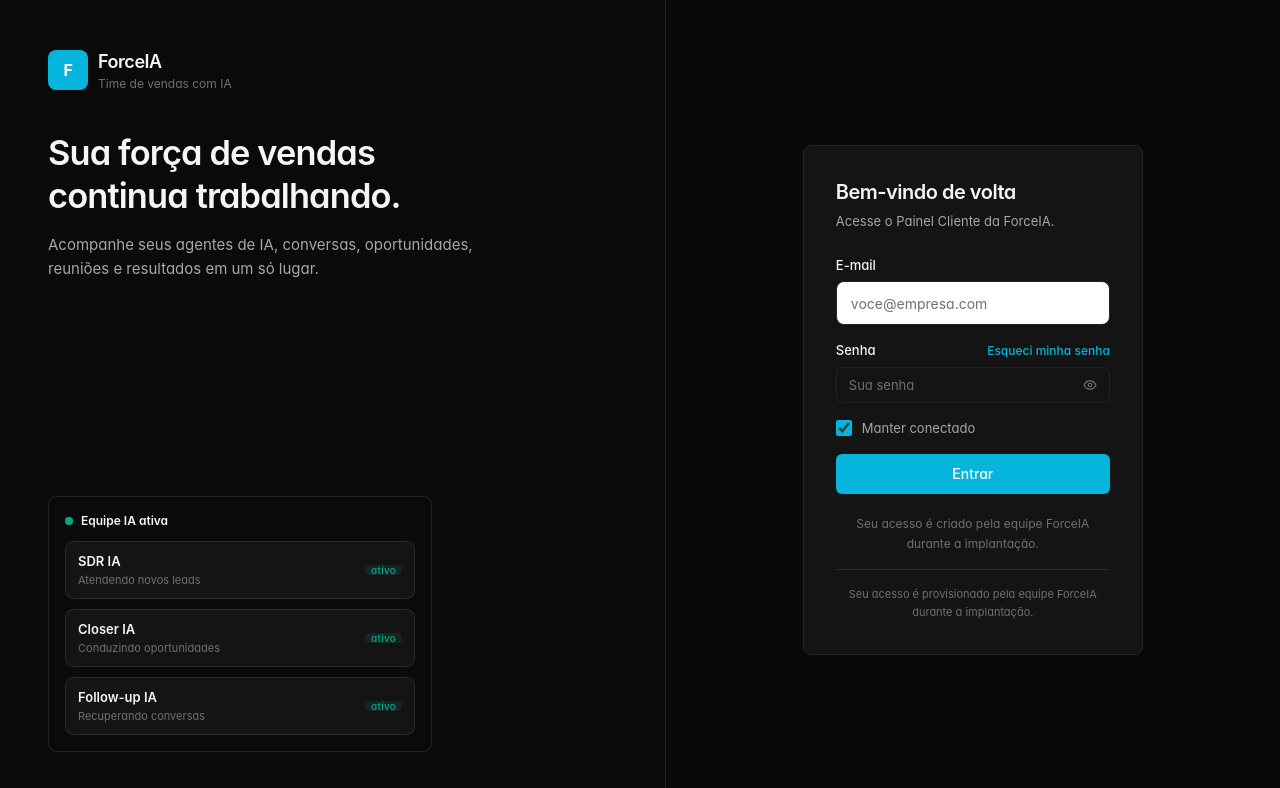
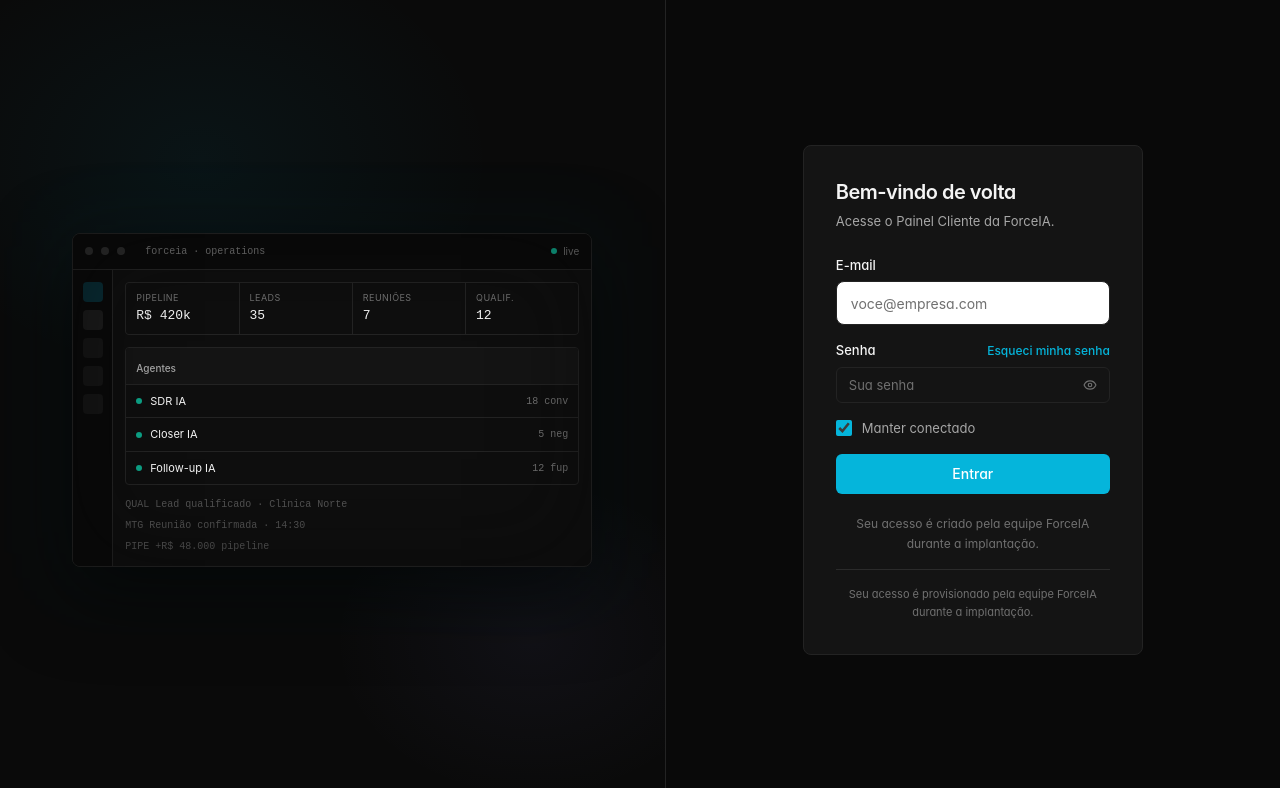
Before and after one commit to jvrm831720/forceia, a Next.js app in the folder dashboard/: page /login in a window 1280 px wide. Shown: the top 788 px of the page. Built offline with nearby package versions, Linux system fonts and the light colour scheme.

Commit message:
feat(auth): product preview panel for login (no marketing copy)

```diff
--- a/dashboard/components/auth/auth-brand-panel.tsx
+++ b/dashboard/components/auth/auth-brand-panel.tsx
@@ -1,96 +1,122 @@
-import { Badge } from "@/components/ui/badge";
-
-const AGENTS = [
-  {
-    name: "SDR IA",
-    role: "Atendendo novos leads",
-    status: "working" as const,
-  },
-  {
-    name: "Closer IA",
-    role: "Conduzindo oportunidades",
-    status: "working" as const,
-  },
-  {
-    name: "Follow-up IA",
-    role: "Recuperando conversas",
-    status: "working" as const,
-  },
-];
-
+/**
+ * Product visualization for auth — no marketing copy.
+ * Abstract composition of the ForceIA operations surface.
+ */
 export function AuthBrandPanel() {
   return (
-    <div className="relative flex h-full flex-col justify-between overflow-hidden p-8 lg:p-12">
-      {/* Soft ambient shapes */}
+    <div className="relative flex h-full min-h-screen flex-col">
       <div
-        className="pointer-events-none absolute -right-20 -top-20 h-64 w-64 rounded-full bg-brand/10 blur-3xl"
-        aria-hidden
-      />
-      <div
-        className="pointer-events-none absolute -bottom-16 -left-16 h-56 w-56 rounded-full bg-ai/10 blur-3xl"
+        className="pointer-events-none absolute inset-0"
+        style={{
+          background:
+            "radial-gradient(ellipse 80% 50% at 30% 20%, rgba(5,181,219,0.06) 0%, transparent 55%), radial-gradient(ellipse 60% 40% at 80% 80%, rgba(155,149,254,0.05) 0%, transparent 50%)",
+        }}
         aria-hidden
       />
 
-      <div className="relative">
-        <div className="mb-10 flex items-center gap-2.5">
-          <div className="flex h-10 w-10 items-center justify-center rounded-xl bg-brand text-white shadow-card">
-            <span className="font-display text-base font-bold tracking-tight">
-              F
-            </span>
-          </div>
-          <div className="leading-tight">
-            <div className="font-display text-lg font-semibold tracking-tight text-ink">
-              ForceIA
+      <div className="relative flex flex-1 items-center justify-center p-10 xl:p-14">
+        <div className="relative w-full max-w-[520px]">
+          <div
+            className="pointer-events-none absolute -inset-6 rounded-2xl opacity-40 blur-2xl"
+            style={{ background: "rgba(5,181,219,0.08)" }}
+            aria-hidden
+          />
+
+          <div className="relative overflow-hidden rounded-lg border border-[#232323] bg-[#0e0e0e] shadow-[0_24px_80px_rgba(0,0,0,0.55)]">
+            <div className="flex h-9 items-center gap-2 border-b border-[#232323] bg-[#090909] px-3">
+              <span className="h-2 w-2 rounded-full bg-[#2b2b2b]" />
+              <span className="h-2 w-2 rounded-full bg-[#2b2b2b]" />
+              <span className="h-2 w-2 rounded-full bg-[#2b2b2b]" />
+              <span className="ml-3 font-mono text-[10px] text-[#707070]">
+                forceia · operations
+              </span>
+              <span className="ml-auto flex items-center gap-1.5">
+                <span className="h-1.5 w-1.5 rounded-full bg-[#0da387]" />
+                <span className="text-[10px] text-[#707070]">live</span>
+              </span>
             </div>
-            <div className="text-[12px] text-ink-soft">
-              Time de vendas com IA
+
+            <div className="flex">
+              <div className="flex w-10 shrink-0 flex-col items-center gap-2 border-r border-[#232323] bg-[#090909] py-3">
+                <div className="h-5 w-5 rounded bg-[#05b5db]/20" />
+                {[1, 2, 3, 4].map((i) => (
+                  <div
+                    key={i}
+                    className={`h-5 w-5 rounded ${i === 1 ? "bg-[#1a1a1a]" : "bg-[#141414]"}`}
+                  />
+                ))}
+              </div>
+
+              <div className="min-w-0 flex-1 p-3">
+                <div className="mb-3 grid grid-cols-4 gap-px overflow-hidden rounded border border-[#232323] bg-[#232323]">
+                  {[
+                    { l: "Pipeline", v: "R$ 420k" },
+                    { l: "Leads", v: "35" },
+                    { l: "Reuniões", v: "7" },
+                    { l: "Qualif.", v: "12" },
+                  ].map((m) => (
+                    <div key={m.l} className="bg-[#0e0e0e] px-2.5 py-2">
+                      <p className="text-[9px] uppercase tracking-wider text-[#707070]">
+                        {m.l}
+                      </p>
+                      <p className="mt-0.5 font-mono text-[13px] font-medium tabular-nums text-[#f5f5f5]">
+                        {m.v}
+                      </p>
+                    </div>
+                  ))}
+                </div>
+
+                <div className="overflow-hidden rounded border border-[#232323]">
+                  <div className="border-b border-[#232323] bg-[#141414] px-2.5 py-1.5">
+                    <span className="text-[10px] font-medium text-[#a7a7a7]">
+                      Agentes
+                    </span>
+                  </div>
+                  {[
+                    { n: "SDR IA", s: "18 conv" },
+                    { n: "Closer IA", s: "5 neg" },
+                    { n: "Follow-up IA", s: "12 fup" },
+                  ].map((a) => (
+                    <div
+                      key={a.n}
+                      className="flex items-center justify-between border-b border-[#232323] px-2.5 py-2 last:border-0"
+                    >
+                      <div className="flex items-center gap-2">
+                        <span className="h-1.5 w-1.5 rounded-full bg-[#0da387]" />
+                        <span className="text-[11px] text-[#f5f5f5]">{a.n}</span>
+                      </div>
+                      <span className="font-mono text-[10px] text-[#707070]">
+                        {a.s}
+                      </span>
+                    </div>
+                  ))}
+                </div>
+
+                <div className="mt-3 space-y-1.5 opacity-70">
+                  {[
+                    "QUAL  Lead qualificado · Clínica Norte",
+                    "MTG   Reunião confirmada · 14:30",
+                    "PIPE  +R$ 48.000 pipeline",
+                  ].map((line) => (
+                    <p
+                      key={line}
+                      className="truncate font-mono text-[10px] text-[#707070]"
+                    >
+                      {line}
+                    </p>
+                  ))}
+                </div>
+              </div>
             </div>
           </div>
-        </div>
 
-        <h1 className="font-display text-3xl font-semibold leading-tight tracking-tight text-ink lg:text-[2.15rem]">
-          Sua força de vendas
-          <br />
-          continua trabalhando.
-        </h1>
-        <p className="mt-4 max-w-md text-[15px] leading-relaxed text-ink-muted">
-          Acompanhe seus agentes de IA, conversas, oportunidades, reuniões e
-          resultados em um só lugar.
-        </p>
-      </div>
-
-      <div className="relative mt-10 max-w-sm">
-        <div className="rounded-2xl border border-border bg-surface-card/90 p-4 shadow-card backdrop-blur-sm">
-          <div className="mb-3 flex items-center gap-2">
-            <span className="relative flex h-2 w-2">
-              <span className="absolute inline-flex h-full w-full animate-ping rounded-full bg-success opacity-60" />
-              <span className="relative inline-flex h-2 w-2 rounded-full bg-success" />
-            </span>
-            <span className="text-xs font-semibold text-ink">
-              Equipe IA ativa
-            </span>
-          </div>
-
-          <ul className="space-y-2.5">
-            {AGENTS.map((agent) => (
-              <li
-                key={agent.name}
-                className="flex items-center justify-between gap-3 rounded-xl border border-border-soft bg-surface px-3 py-2.5"
-              >
-                <div className="min-w-0">
-                  <p className="text-[13px] font-semibold text-ink">
-                    {agent.name}
-                  </p>
-                  <p className="truncate text-[11px] text-ink-soft">
-                    {agent.role}
-                  </p>
-                </div>
-                <Badge variant="success" className="!py-0 shrink-0">
-                  ativo
-                </Badge>
-              </li>
-            ))}
-          </ul>
+          <div
+            className="pointer-events-none absolute inset-0 rounded-lg"
+            style={{
+              boxShadow: "inset 0 0 80px 20px rgba(10,10,10,0.35)",
+            }}
+            aria-hidden
+          />
         </div>
       </div>
     </div>
```
